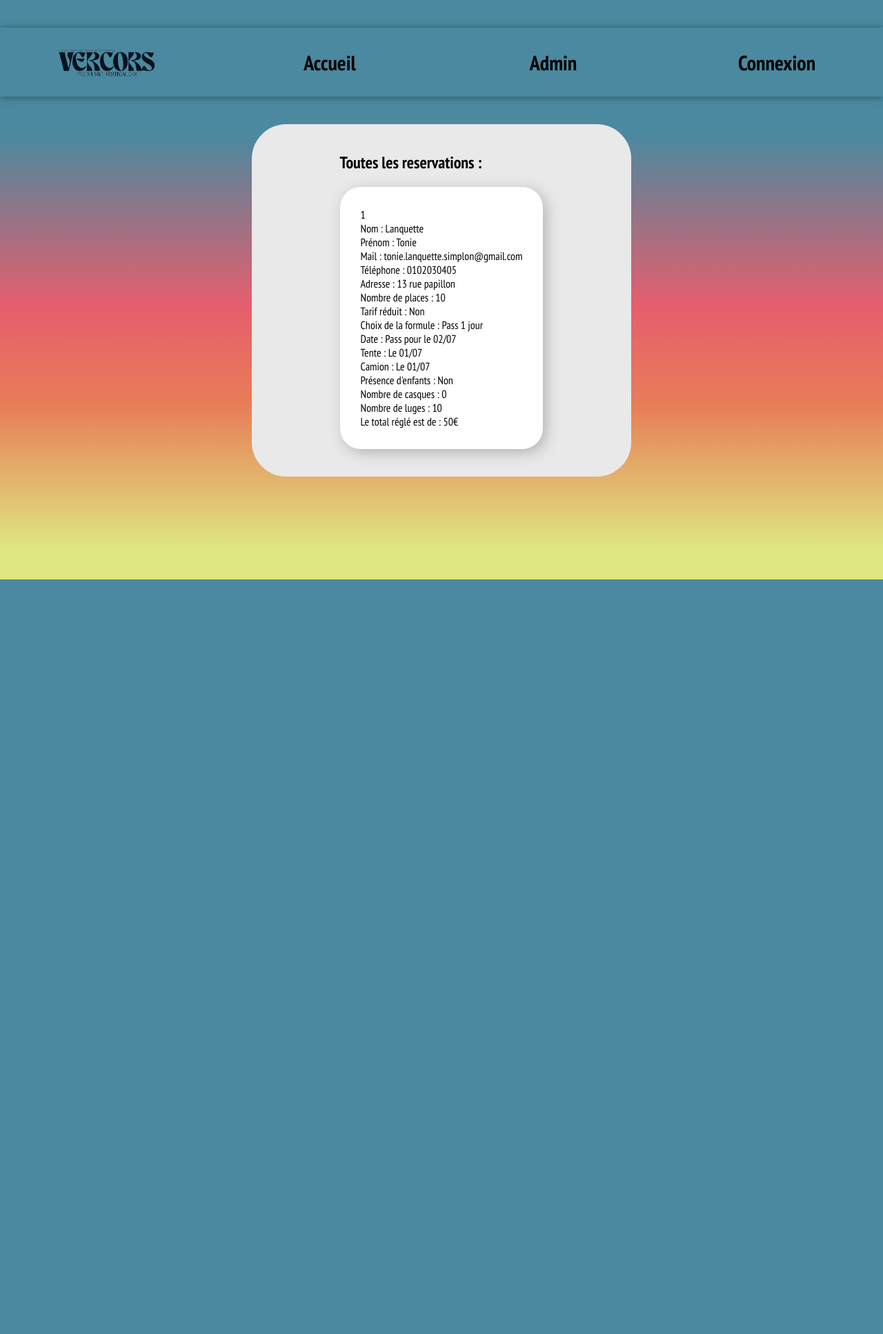
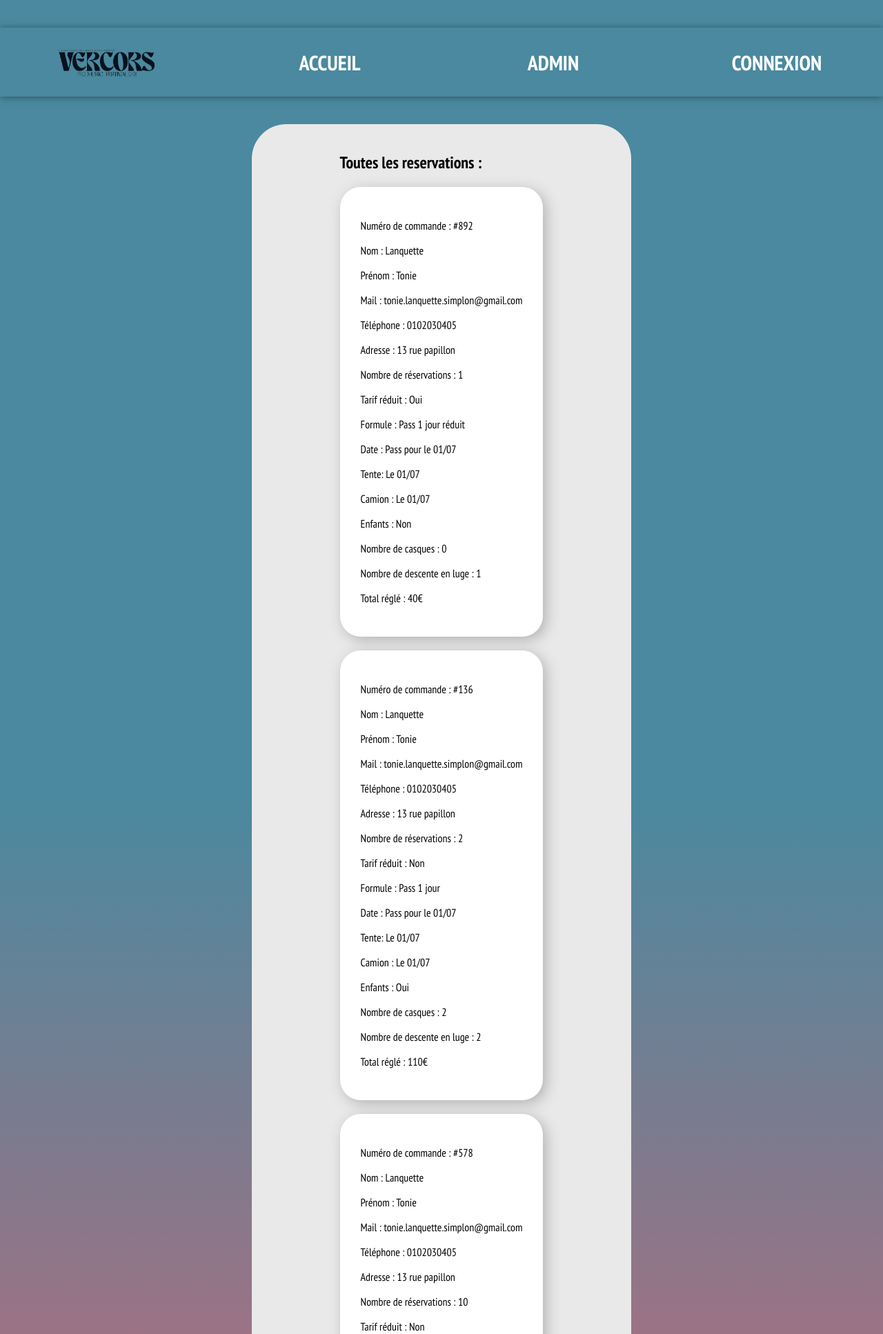
Before and after one commit to RaphaelLWD/Event-Festival-Vercors, a PHP site: page /pageAdmin.php in a window 1280 px wide. Shown: the top 1934 px of the page at 69% size. Before the commit the page ends 840 px from the top, so only its background shows below. Run offline with PHP 8.4, Linux system fonts and the light colour scheme.

Commit message:
+calcule ok, -traitement tente/camion, -mdp age admin

```diff
--- a/index.php
+++ b/index.php
@@ -28,15 +28,15 @@ if (isset($_GET['erreur'])) {
     <div class="navBarre">
       <img class="logo" src="./Medias/logoVercors.png">
       <div class="navBouttons"><a href="./index.php">
-          Accueil
+          ACCUEIL
         </a>
       </div>
       <div class="navBouttons"><a href="./pageAdmin.php">
-          Admin
+          ADMIN
         </a>
       </div>
       <div class="navBouttons"><a href="./login.php">
-          Connexion
+          CONNEXION
         </a>
       </div>
     </div>
--- a/pageAdmin.php
+++ b/pageAdmin.php
@@ -23,15 +23,15 @@ require 'sources/classes/Reservation.php';
         <div class="navBarre">
             <img class="logo" src="./Medias/logoVercors.png">
             <div class="navBouttons"><a href="./index.php">
-                    Accueil
+                    ACCUEIL
                 </a>
             </div>
             <div class="navBouttons"><a href="./pageAdmin.php">
-                    Admin
+                    ADMIN
                 </a>
             </div>
             <div class="navBouttons"><a href="./login.php">
-                    Connexion
+                    CONNEXION
                 </a>
             </div>
         </div>
@@ -48,17 +48,30 @@ require 'sources/classes/Reservation.php';
             $handle = fopen("./sources/csv/reservation.csv", "r");
             while (($fichier = fgetcsv($handle, 1000, ",")) !== FALSE) {
                 $ligne = count($fichier);
+                if ($row > 1) {
+                    echo "<div class=ticketsAdmin><p>Numéro de commande : #" . $fichier[0] . "</p>";
+                    echo "<p>Nom : " . $fichier[1] . "</p>";
+                    echo "<p>Prénom : " . $fichier[2] . "</p>";
+                    echo "<p>Mail : " . $fichier[3] . "</p>";
+                    echo "<p>Téléphone : " . $fichier[4] . "</p>";
+                    echo "<p>Adresse : " . $fichier[5] . "</p>";
+                    echo "<p>Nombre de réservations : " . $fichier[6] . "</p>";
+                    echo "<p>Tarif réduit : " . $fichier[7] . "</p>";
+                    echo "<p>Formule : " . $fichier[8] . "</p>";
+                    echo "<p>Date : " . $fichier[9] . "</p>";
+                    echo "<p>Tente: " . $fichier[10] . "</p>";
+                    echo "<p>Camion : " . $fichier[11] . "</p>";
+                    echo "<p>Enfants : " . $fichier[12] . "</p>";
+                    echo "<p>Nombre de casques : " . $fichier[13] . "</p>";
+                    echo "<p>Nombre de descente en luge : " . $fichier[14] . "</p>";
+                    echo "<p>Total réglé : " . $fichier[15] . "</p></div>";
+                }
+
                 $row++;
-            ?><div class="test">
-                    <?php
-                    for ($c = 0; $c < $ligne; $c++) {
-                        echo " $fichier[$c] <br>\n";
-                    }
-                    ?></div><br><?php
-                            }
-                            fclose($handle);
+            }
+            fclose($handle);
 
-                                ?>
+            ?>
 
             <?php ?>
         </div>
--- a/sources/classes/DataReservation.php
+++ b/sources/classes/DataReservation.php
@@ -10,6 +10,7 @@ final class DataReservation
     public function enregistrerTicketR(Reservation $reservation)
     {
         $fichier = fopen($this->_DataR, "ab");
+
         $retour = fputcsv($fichier, $reservation->getObjectToTicket());
         fclose($fichier);
         return $retour;
--- a/sources/classes/Reservation.php
+++ b/sources/classes/Reservation.php
@@ -38,11 +38,8 @@ class Reservation
         $this->setMail($mail);
         $this->setTel($tel);
         $this->setAdresse($adresse);
+        $this->definirPrix();
         $this->setTotal($total);
-        $this->setCamionPrix(1);
-        $this->setTentePrix(1);
-        $this->setFormulePrix(1);
-        $this->definirPrix();
         $this->definirAffichage();
     }
 
@@ -140,7 +137,7 @@ class Reservation
     public function setId(int|string $id): void
     {
         if (is_string($id) && $id == "à créer") {
-            $this->_id = $this->creerNouvelleId();
+            $this->_id = rand(1, 1000);
         } else {
             $this->_id = $id;
         }
@@ -355,46 +352,46 @@ class Reservation
     {
         return [
             "id" =>  $this->_id,
-            "nom" => "Nom : " . $this->_nom,
-            "prenom" => "Prénom : " . $this->_prenom,
-            "mail" => "Mail : " . $this->_mail,
-            "tel" => "Téléphone : " . $this->_tel,
-            "adresse" => "Adresse : " . $this->_adresse,
-            "nombreReservation" => "Nombre de places : " . $this->_nombreReservation,
-            "tarifReduit" => "Tarif réduit : " . $this->_tarifReduit,
-            "formule" => "Choix de la formule : " . $this->_formule,
-            "date" => "Date : " . $this->_date,
-            "tente" => "Tente : " . $this->_tente,
-            "camion" => "Camion : " . $this->_camion,
-            "enfants" => "Présence d'enfants : " . $this->_enfants,
-            "casques" => "Nombre de casques : " . $this->_casques,
-            "luge" => "Nombre de luges : " . $this->_luge,
-            "total" => "Le total réglé est de : " . $this->_total . "€",
+            "nom" =>   $this->_nom,
+            "prenom" =>  $this->_prenom,
+            "mail" =>  $this->_mail,
+            "tel" =>  $this->_tel,
+            "adresse" =>  $this->_adresse,
+            "nombreReservation" =>  $this->_nombreReservation,
+            "tarifReduit" =>  $this->_tarifReduit,
+            "formule" =>  $this->_formule,
+            "date" =>  $this->_date,
+            "tente" =>  $this->_tente,
+            "camion" =>  $this->_camion,
+            "enfants" => $this->_enfants,
+            "casques" =>  $this->_casques,
+            "luge" =>  $this->_luge,
+            "total" =>  $this->_total . "€",
         ];
     }
 
     // Methode créer id
-    public function creerNouvelleId(): int
-    {
-        $datareservation = new Datareservation();
-        $reservations = $datareservation->getTicketR();
+    //     public function creerNouvelleId(): int
+    //     {
+    //         $datareservation = new Datareservation();
+    //         $reservations = $datareservation->getTicketR();
 
-        $IDs = [];
+    //         $IDs = [];
 
-        foreach ($reservations as $reservation) {
-            $IDs[] = $reservation->getId();
-        }
+    //         foreach ($reservations as $reservation) {
+    //             $IDs[] = $reservation->getId();
+    //         }
 
-        $i = 1;
-        $unique = false;
-        while ($unique === false) {
-            if (in_array($i, $IDs)) {
-                $i++;
-            } else {
-                $unique = true;
-            }
-        }
+    //         $i = 1;
+    //         $unique = false;
+    //         while ($unique === false) {
+    //             if (in_array($i, $IDs)) {
+    //                 $i++;
+    //             } else {
+    //                 $unique = true;
+    //             }
+    //         }
 
-        return $i;
-    }
+    //         return $i;
+    //     }
 }
--- a/sources/csv/reservation.csv
+++ b/sources/csv/reservation.csv
@@ -1 +1,8 @@
-1,"Nom : Lanquette","Prénom : Tonie","Mail : tonie.lanquette.simplon@gmail.com","Téléphone : 0102030405","Adresse : 13 rue papillon","Nombre de places : 10","Tarif réduit : Non","Choix de la formule : Pass 1 jour","Date : Pass pour le 02/07","Tente : Le 01/07","Camion : Le 01/07","Présence d'enfants : Non","Nombre de casques : 0","Nombre de luges : 10","Le total réglé est de : 50€"
+Id,Nom,Prénom,Mail,Téléphone,Adresse,Nombre de places,Tarif réduit,Choix de la formule,Date,Tente,Camion,Présence d'enfants,Nombre de casques,Nombre de luges,Total réglé
+892,Lanquette,Tonie,tonie.lanquette.simplon@gmail.com,0102030405,"13 rue papillon",1,Oui,"Pass 1 jour réduit","Pass pour le 01/07","Le 01/07","Le 01/07",Non,0,1,40€
+136,Lanquette,Tonie,tonie.lanquette.simplon@gmail.com,0102030405,"13 rue papillon",2,Non,"Pass 1 jour","Pass pour le 01/07","Le 01/07","Le 01/07",Oui,2,2,110€
+578,Lanquette,Tonie,tonie.lanquette.simplon@gmail.com,0102030405,"13 rue papillon",10,Non,"Pass 1 jour","Pass pour le 01/07","Le 01/07","Le 01/07",Non,0,10,550€
+479,khcgdcfvg,Tonie,tonie.lanquette.simplon@gmail.com,0102030405,"13 rue papillon",20,Non,"Pass 1 jour","Pass pour le 01/07","Le 01/07","Le 01/07",Non,0,20,1100€
+147,azerty,azerty,ever.morgenstern1@gmail.com,0102030405,"13 rue papillon",53,Non,"Pass 1 jour","Pass pour le 01/07","Le 01/07","Le 01/07",Non,0,53,2915€
+16,qsdf,qsdf,ever.morgenstern1@gmail.com,0102030405,"13 rue papillon",10,Non,"Pass 1 jour","Pass pour le 01/07","Le 01/07","Le 01/07",Non,0,01,505€
+990,fbdfhbdf,dfgdgdf,ever.morgenstern1@gmail.com,0102030405,"13 rue papillon",45,Non,"Pass 1 jour","Pass pour le 01/07","Le 01/07","Le 01/07",Non,0,54,2520€
--- a/styles/style.css
+++ b/styles/style.css
@@ -34,7 +34,7 @@ legend {
 }
 
 a {
-    color: rgb(0, 0, 0);
+    color: rgb(255, 255, 255);
     font-family: "PT Sans Narrow", sans-serif;
     font-weight: 700;
     font-size: 30px;
@@ -201,9 +201,10 @@ a {
     align-items: center;
 }
 
-.test {
+.ticketsAdmin {
     background-color: rgb(255, 255, 255);
     border-radius: 30px;
     padding: 30px;
     box-shadow: 5px 5px 20px rgb(179, 179, 179);
+    margin: 20px 0;
 }
```
Also changed, not shown: recapTicket.php (+27 -8 lines).
